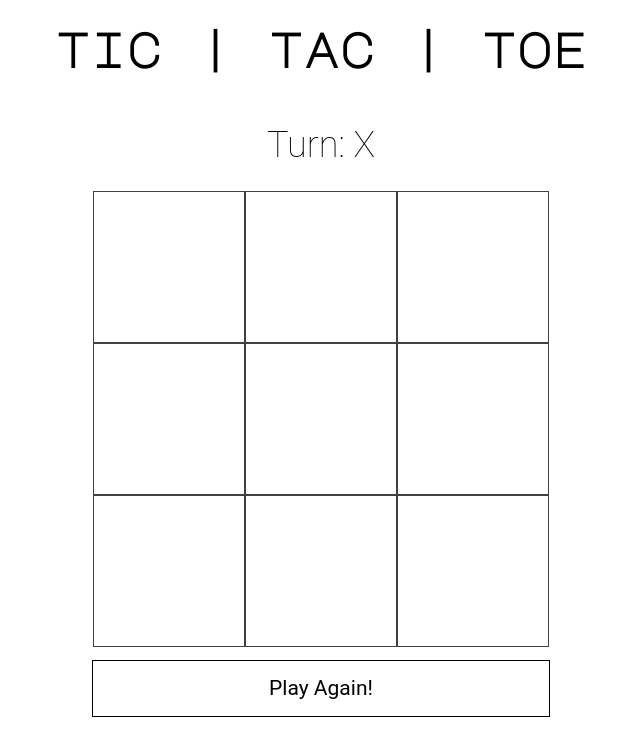
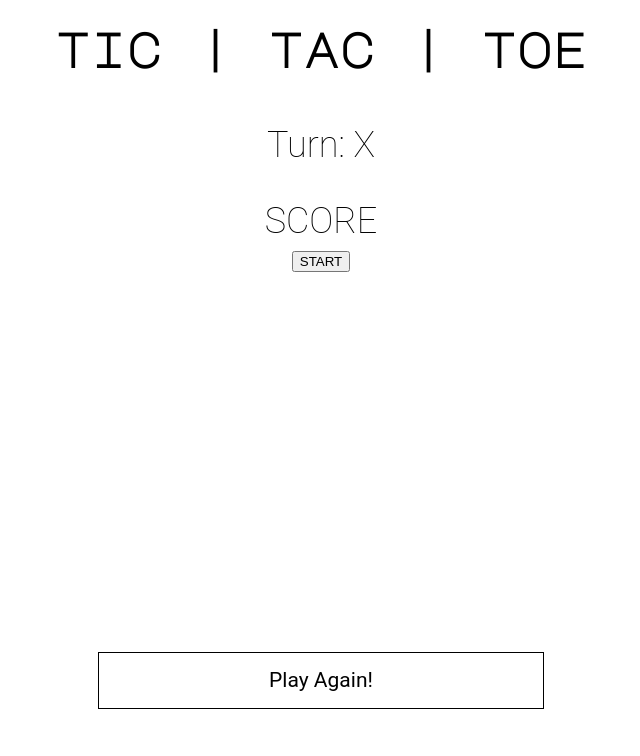
Before and after one commit to IAMVANN/pset-8, a plain HTML site: page index.html in a window 1280 px wide. Shown: the whole page, without its empty margins (319-959 px from the left). Drawn offline with Linux system fonts and the light colour scheme.

Commit message:
added code

```diff
--- a/css/styles.css
+++ b/css/styles.css
@@ -111,3 +111,9 @@ h2 {
   color: white;
   cursor: pointer;
 }
+#start {
+    background-color: white;
+    flex-wrap: wrap;              /* tells container to drop down once it reaches max-width */
+    height: 456px;
+    width: 456px;
+}
--- a/index.html
+++ b/index.html
@@ -15,30 +15,15 @@
     <h1>tic | tac | toe</h1>
 
     <div class = "container column">
-      <div id = "start wrap">
 
-      </div>
-      <h2 id = "Turny">Turn: X</h2>
-      <div class ="container wrap" id = "board">
-        <div class = "square" ></div>
-        <div class = "square" ></div>
-        <div class = "square" ></div>
-        <div class = "square" ></div>
-        <div class = "square" ></div>
-        <div class = "square" ></div>
-        <div class = "square" ></div>
-        <div class = "square" ></div>
-        <div class = "square" ></div>
-      </div>
-
-      <div id = "reset-button">Play Again!</div>
-    </div>
+        <h2 id = "Turny">Turn: X</h2>
+        <div class ="container wrap" id = "board">
+            <div id = "start"></div>
 
 
 
-
-
-
-
+        <div id = "reset-button">Play Again!</div>
+      </div>
+    </div>
   </body>
 </html>
--- a/js/app.js
+++ b/js/app.js
@@ -15,23 +15,41 @@ let turn;
 let win;
 ///////////////////// CACHED ELEMENT REFERENCES /////////////////////
 const squares = Array.from(document.querySelectorAll("#board div"));
+const warp = document.getElementById("board");
 const message = document.querySelector("h2");
 const start = document.getElementById("start");
 ///////////////////// EVENT LISTENERS ///////////////////////////////
 //window.onload = init; this is orginal
 window.onload = starting;
 start.onclick = starty
-document.getElementById("board").onclick = takeTurn;
+//document.getElementById("board").onclick = takeTurn;
 document.getElementById("reset-button").onclick = init;
 ///////////////////// FUNCTIONS /////////////////////////////////////
 function starting(){
   let button = document.createElement("button");
   button.innerHTML = "START";
-  start.prepend;
+  let text = document.createElement("h2");
+  text.innerHTML = "SCORE";
+  start.prepend(text);
+  start.append(button);
 }
 function starty(object){
-  let thingy = object.target;
-  console.log("THINGY")
+    thingy = object.target
+  console.log(thingy.type)
+  if (thingy.type == "submit"){
+      draw();
+  }
+}
+function draw(){
+    start.remove();
+    for(let i = 0; i < 9; i++){
+         let text = document.createElement("div");
+         text.className = "Squares"
+
+        //s.class = "square";
+        warp.prepend(text);
+    }
+
 }
 function init(){
   board = [
```
